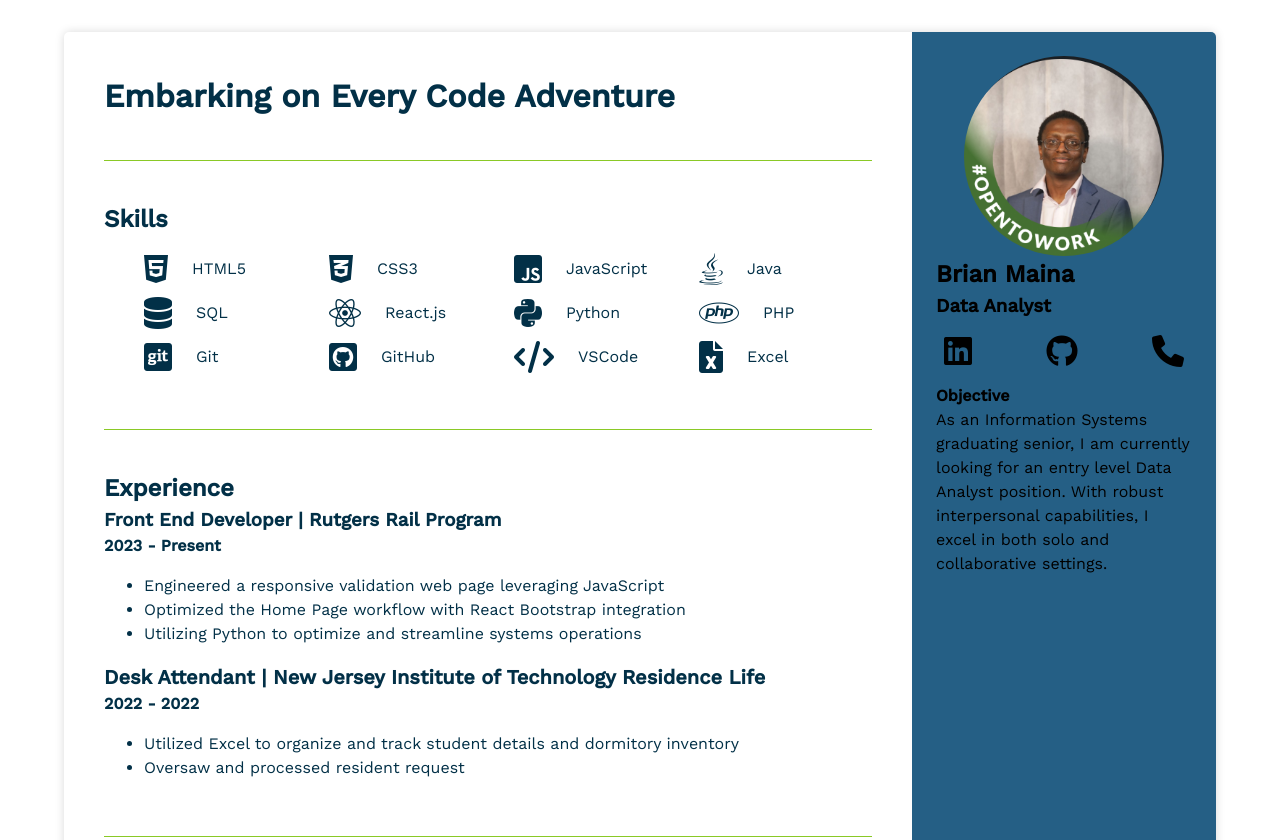
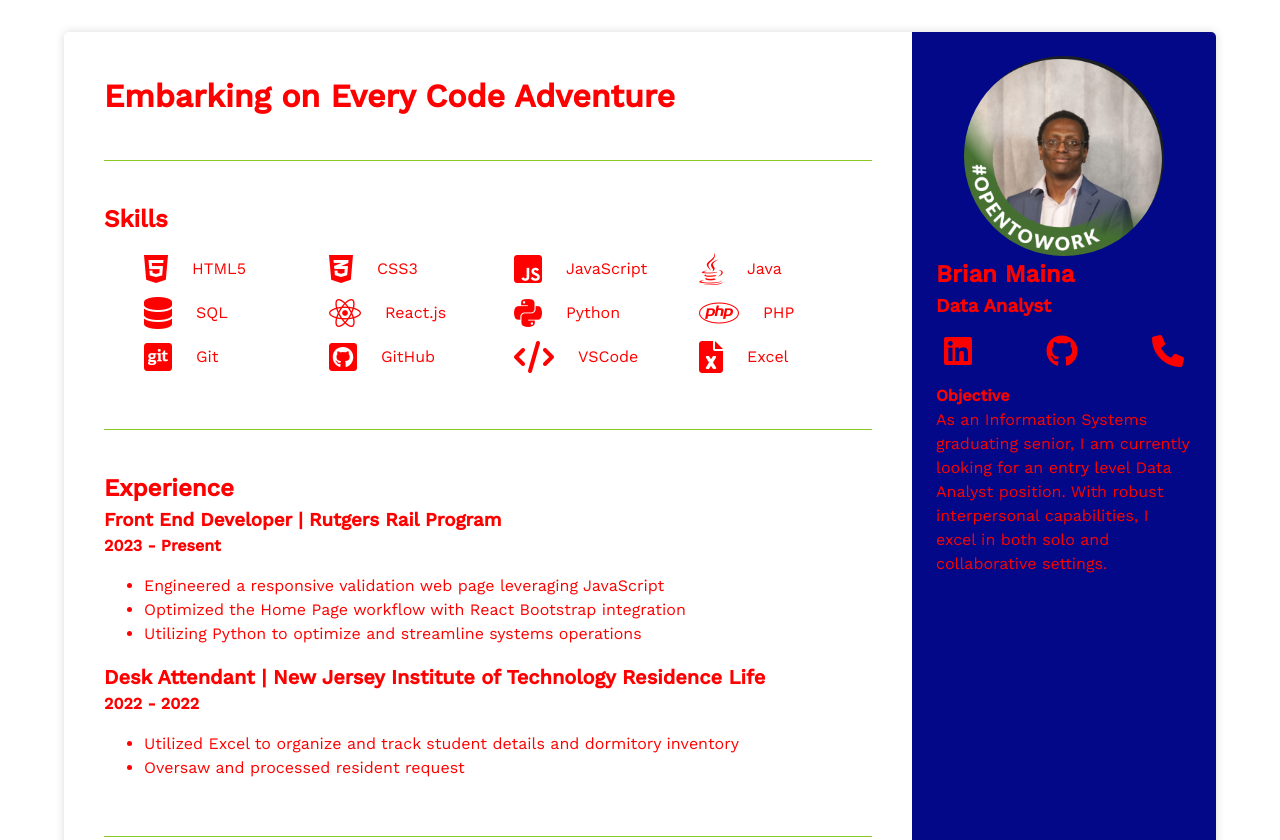
Before and after one commit to NJIT-WIS/Personal-Portfolio, a website: page docs/aboutme.html in a window 1280 px wide. Shown: the top 840 px of the page. Drawn offline with nearby package versions, Linux system fonts and the light colour scheme.

Commit message:
changes to text/icosn color of aboutmepage

```diff
--- a/docs/aboutme.html
+++ b/docs/aboutme.html
@@ -24,8 +24,10 @@
 <div class=portrait>
 <img src=images/portrait.webp alt="Portrait of Brian Maina, Data Analyst" />
 </div>
+<section class = "sidebar-top1">
 <h2>Brian Maina</h2>
 <h3>Data Analyst</h3>
+</section>
 <div class=links>
 <a href=https://www.linkedin.com/in/brian-maina25/ aria-label="Brian Maina's LinkedIn profile"><i class="fab fa-linkedin"></i></a>
 <a href=https://github.com/Crash105 aria-label="Brian Maina GitHub profile"><i class="fab fa-github"></i></a>
--- a/docs/css/main.css
+++ b/docs/css/main.css
@@ -1,6 +1,6 @@
 :root {
-  --color-primary: #023047;
-  --color-secondary: #255f85;
+  --color-primary: ;
+  --color-secondary: #020887;
   --color-accent: #8ac926;
   --hover-color: #88b7d8;
   --base-spacing: 1.5rem;
@@ -41,6 +41,13 @@ body {
   font-size: var(--base-font-size);
   line-height: var(--base-line-height);
 }
+
+.sidebar-bottom {
+  color: red;
+}
+.sidebar-top1 {
+  color: red;
+}
 .container {
   display: flex;
   flex-direction: row-reverse;
@@ -73,6 +80,7 @@ body {
   display: flex;
   justify-content: space-between;
   padding: 0.5rem;
+  color: red;
 }
 .links a {
   color: inherit;
@@ -88,6 +96,7 @@ body {
 .main-content {
   flex: 3;
   padding: var(--section-spacing);
+  color: red;
 }
 .main-content section,
 .main-content header {
```
